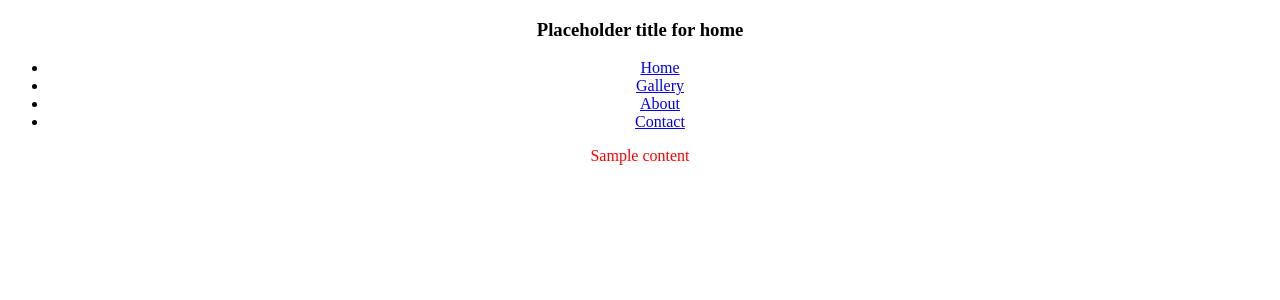
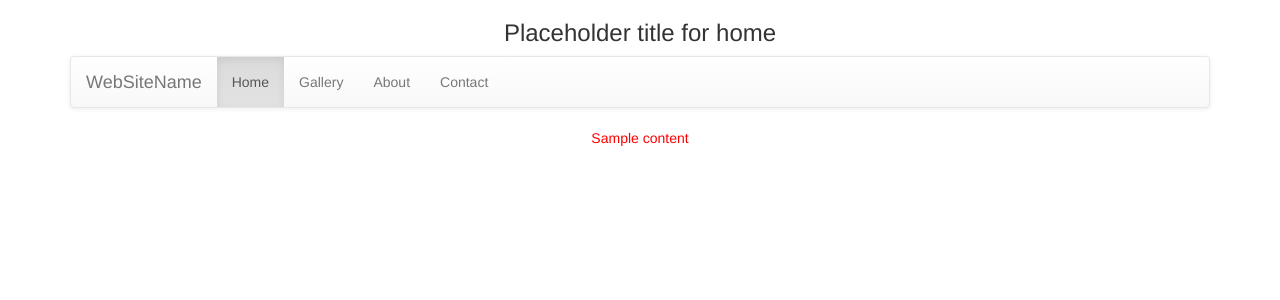
Before and after one commit to gmiesch/Sample-Website, a Django app: page /artist/ in a window 1280 px wide. Shown: the top 300 px of the page. Run offline with Django 3.2, Linux system fonts and the light colour scheme; some libraries are stand-ins or nearby versions.

Commit message:
Add generic navbar across all pages

```diff
--- a/djangoapp/artist/static/artist/base.css
+++ b/djangoapp/artist/static/artist/base.css
@@ -1,8 +1,4 @@
 #page-title {
-	text-align: center;
-}
-
-#navbar {
 	text-align: center;
 }
 
--- a/djangoapp/artist/templates/artist/base.html
+++ b/djangoapp/artist/templates/artist/base.html
@@ -3,21 +3,50 @@
 <!DOCTYPE html>
 <html lang="en">
 <head>
+    <meta charset="utf-8">
+    <meta http-equiv="X-UA-Compatible" content="IE=edge">
+    <meta name="viewport" content="width=device-width, initial-scale=1">
+
+    <!-- Bootstrap Pulldown -->
+    <!-- jQuery (necessary for Bootstrap's JavaScript plugins) -->
+    <script src="https://ajax.googleapis.com/ajax/libs/jquery/1.11.3/jquery.min.js"></script>
+
+    <!-- Latest compiled and minified CSS -->
+    <link rel="stylesheet" href="https://maxcdn.bootstrapcdn.com/bootstrap/3.3.6/css/bootstrap.min.css" integrity="sha384-1q8mTJOASx8j1Au+a5WDVnPi2lkFfwwEAa8hDDdjZlpLegxhjVME1fgjWPGmkzs7" crossorigin="anonymous">
+
+    <!-- Optional theme -->
+    <link rel="stylesheet" href="https://maxcdn.bootstrapcdn.com/bootstrap/3.3.6/css/bootstrap-theme.min.css" integrity="sha384-fLW2N01lMqjakBkx3l/M9EahuwpSfeNvV63J5ezn3uZzapT0u7EYsXMjQV+0En5r" crossorigin="anonymous">
+
+    <!-- Latest compiled and minified JavaScript -->
+    <script src="https://maxcdn.bootstrapcdn.com/bootstrap/3.3.6/js/bootstrap.min.js" integrity="sha384-0mSbJDEHialfmuBBQP6A4Qrprq5OVfW37PRR3j5ELqxss1yVqOtnepnHVP9aJ7xS" crossorigin="anonymous"></script>
+
     <link rel="stylesheet" type="text/css" href="{% static 'artist/base.css' %}" />
     {% block css %} {% endblock %}
+
     <title>{% block title %} Artist WebApp {% endblock %}</title>
 </head>
 
 <body>
-    <div id="page-title">
+    <div class="container" id="page-title">
         {% block page-title %}
         <h3> Page Title </h3>
         {% endblock %}
     </div>
 
-    <div id="navbar">
+    <div class="container" id="navbar">
+        <nav class="navbar navbar-default">
+            <div class="container-fluid">
+                <div class="navbar-header">
+                    <button type="button" class="navbar-toggle" data-toggle="collapse" data-target="#myNavbar">
+                        <span class="icon-bar"></span>
+                        <span class="icon-bar"></span>
+                        <span class="icon-bar"></span>
+                    </button>
+                    <a class="navbar-brand" href="{%url 'artist:index' %}">WebSiteName</a>
+                </div>
+                <div class="collapse navbar-collapse" id="myNavbar">
                     {% block navbar %}
-        <ul>
+                    <ul class="nav navbar-nav">
                         <li><a href="{% url 'artist:index' %}"> Home</a></li>
                         <li><a href="{% url 'artist:gallery' %}"> Gallery</a></li>
                         <li><a href="{% url 'artist:about' %}"> About</a></li>
@@ -25,9 +54,13 @@
                     </ul>
                     {% endblock %}
                 </div>
+            </div>
+        </nav>
+    </div>
 
-    <div id="content">
+    <div class="container" id="content">
         {% block content %} {% endblock %}
     </div>
+
 </body>
 </html>
--- a/djangoapp/artist/templates/artist/index.html
+++ b/djangoapp/artist/templates/artist/index.html
@@ -10,7 +10,14 @@
 	<h3> Placeholder title for home </h3>
 {% endblock %}
 
-<!-- Navbar from base.html is here -->
+{% block navbar %}
+<ul class="nav navbar-nav">
+    <li class="active"><a href="{% url 'artist:index' %}"> Home</a></li>
+    <li><a href="{% url 'artist:gallery' %}"> Gallery</a></li>
+    <li><a href="{% url 'artist:about' %}"> About</a></li>
+    <li><a href="{% url 'artist:contact' %}"> Contact</a></li>
+</ul>
+{% endblock %}
 
 {% block content %}
 	<p> Sample content </p>
```
Also changed, not shown: djangoapp/artist/templates/artist/about.html (+8 -2 lines), djangoapp/artist/templates/artist/contact.html (+8 -1 lines), djangoapp/artist/templates/artist/gallery.html (+8 -1 lines). Lines whose indentation alone changed are shown as unchanged.
